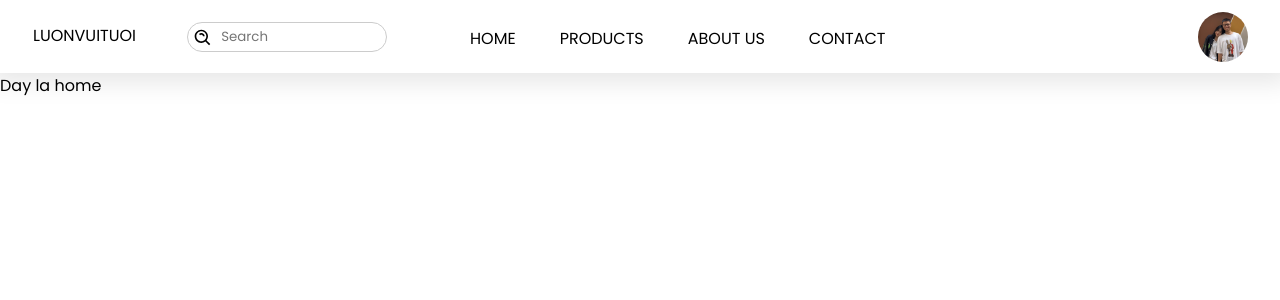
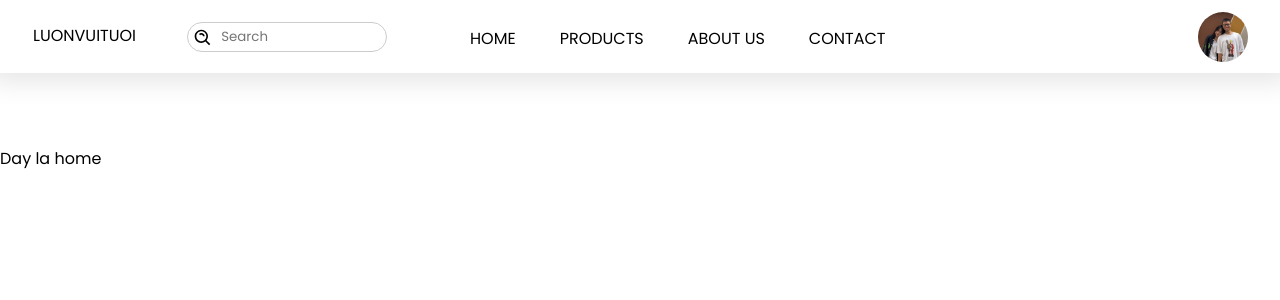
Before and after one commit to T2108A-Luonvuituoi-G1/Origami-eProject, a React (Create React App) app: page / in a window 1280 px wide. Shown: the top 300 px of the page. Built offline with nearby package versions, Linux system fonts and the light colour scheme.

Commit message:
Update App.js

```diff
--- a/src/App.js
+++ b/src/App.js
@@ -12,16 +12,19 @@ export default class App extends Component {
   render() {
     return (
       <BrowserRouter>
-        <div>
-          <Nav />
-          <Routes>
-            <Route exact path="/" element={ <Home />} />
-            <Route exact path="/products" element={ <ProductList />} />
-            <Route exact path="/aboutus" element={ <AboutUs />} />
-            <Route exact path="/contact" element={ <Contact />} />
-            <Route exact path="/profile" element={ <UserProfile /> } />
-          </Routes>
-
+        <div className='Origami-page'>
+          <div className='Nav'>
+            <Nav />
+          </div>
+          <div className='Content'>
+            <Routes>
+              <Route exact path="/" element={<Home />} />
+              <Route exact path="/products" element={<ProductList />} />
+              <Route exact path="/aboutus" element={<AboutUs />} />
+              <Route exact path="/contact" element={<Contact />} />
+              <Route exact path="/profile" element={<UserProfile />} />
+            </Routes>
+          </div>
         </div>
       </BrowserRouter>
     )
```
